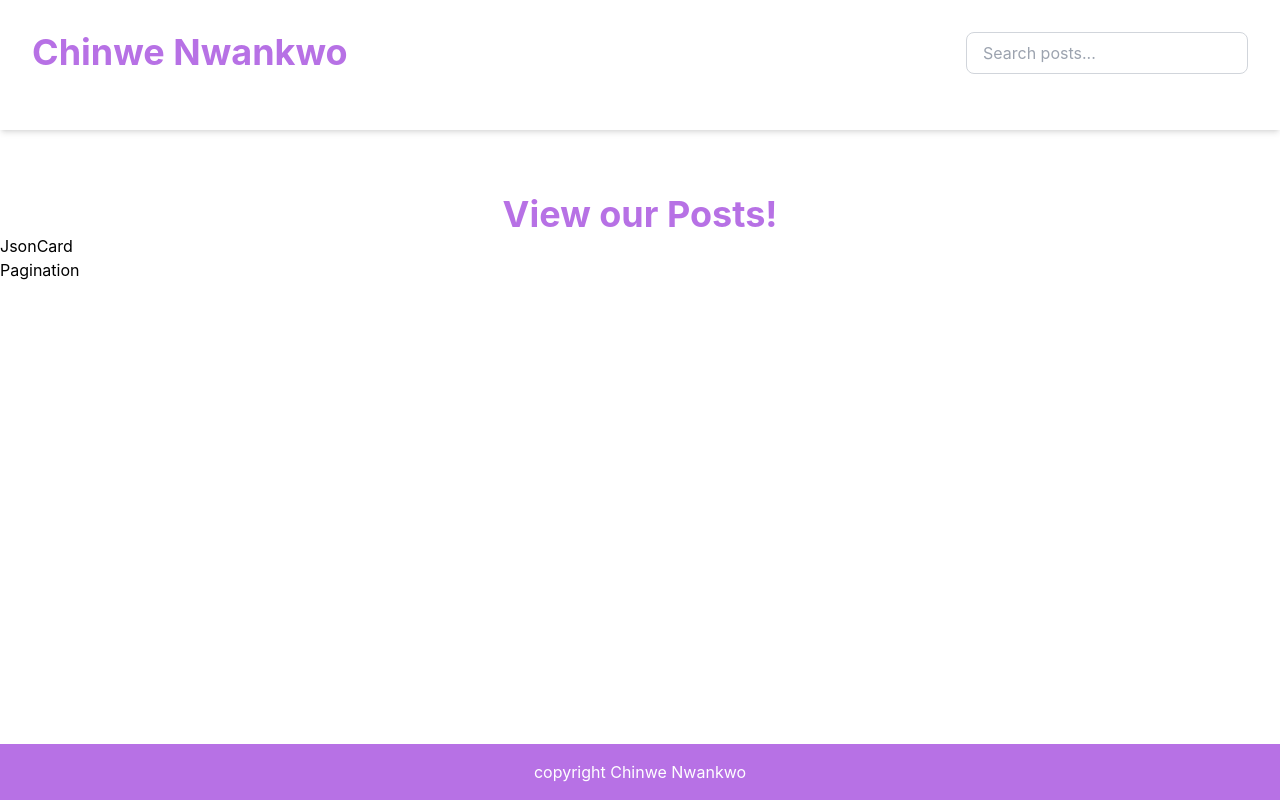
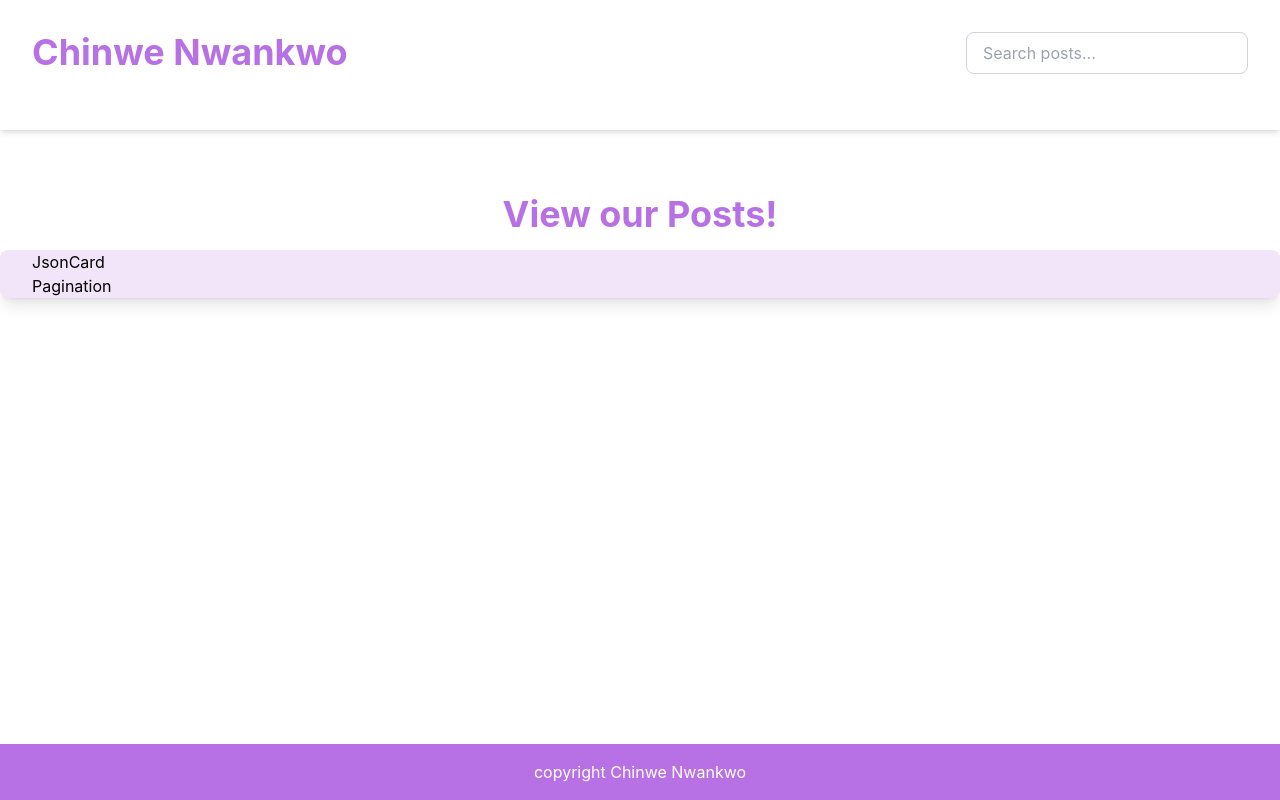
Before and after one commit to Kiraadaves/acehelp-m, a React (Create React App) app: page / in a window 1280 px wide. Built offline with nearby package versions, Linux system fonts and the light colour scheme.

Commit message:
posts page

```diff
--- a/src/components/jsoncard.tsx
+++ b/src/components/jsoncard.tsx
@@ -1,14 +1,25 @@
 import React from "react";
 import Pagination from "./pagination";
 
-const JsonCard = () => {
+interface Card {
+  id: number;
+  title: string;
+  body: string;
+}
+
+interface JsonCardProps {
+  post: Card;
+}
+
+const JsonCard = ({ post }: JsonCardProps) => {
   return (
-    <main className="flex-grow">
+    <main className="flex-grow space-y-4">
       <h1 className="text-[#B771E5] text-center text-2xl md:text-4xl font-bold">
         View our Posts!
       </h1>
-      JsonCard
-      <Pagination />
+      <div className="bg-[#b771e52f] px-8 shadow-lg rounded-lg overflow-hidden transition-transform duration-300 ease-in-out transform hover:scale-105">
+        JsonCard <Pagination />
+      </div>
     </main>
   );
 };
--- a/src/components/posts.tsx
+++ b/src/components/posts.tsx
@@ -1,6 +1,7 @@
 import React, { useState } from "react";
 import NavBar from "./nav";
 import JsonCard from "./jsoncard";
+import Pagination from "./pagination";
 
 const Posts = () => {
   const [searchTerm, setSearchTerm] = useState("");
@@ -10,7 +11,14 @@
   return (
     <div className="min-h-screen flex flex-col gap-8 md:gap-16">
       <NavBar onSearch={onSearch} />
-      <JsonCard />
+      <main className="flex-grow space-y-4">
+        <h1 className="text-[#B771E5] text-center text-2xl md:text-4xl font-bold">
+          View our Posts!
+        </h1>
+        <div className="bg-[#b771e52f] px-8 shadow-lg rounded-lg overflow-hidden transition-transform duration-300 ease-in-out transform hover:scale-105">
+          JsonCard <Pagination />
+        </div>
+      </main>
       <footer className="bg-[#B771E5] text-white text-center py-4 mt-auto">
         copyright Chinwe Nwankwo
       </footer>
```
